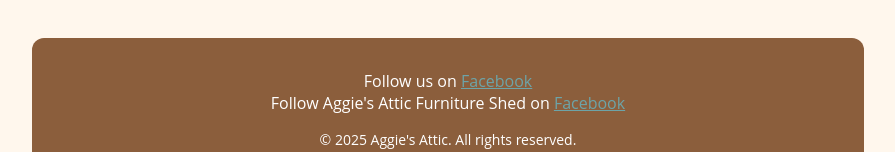
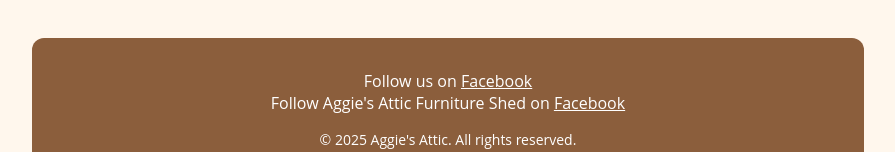
Before and after one commit to Tmulkey82/aggiesattic, a React (Vite) app: page / in a window 1280 px wide. Shown: the part 1473-1625 px from the top of the page, without its empty margins (192-1087 px from the left). Built offline with nearby package versions, Linux system fonts and the light colour scheme.

Commit message:
added facebook icon

```diff
--- a/src/App.jsx
+++ b/src/App.jsx
@@ -205,7 +205,7 @@
 
       {/* Footer */}
       <footer style={{
-        background: "#8b5e3c", // lighter, warm taupe for better contrast
+          background: "#8b5e3c",
           color: "white",
           padding: "1rem",
           textAlign: "center",
@@ -214,13 +214,27 @@
           maxWidth: 800
           }}>
           <p>
-          Follow us on <a href="https://www.facebook.com/profile.php?id=100057408972727" target="_blank" rel="noopener noreferrer" style={{ color: 'var(--color-teal)', textDecoration: 'underline' }}>Facebook</a>
-        <br />Follow Aggie's Attic Furniture Shed on <a href="https://www.facebook.com/profile.php?id=100070282226048" target="_blank" rel="noopener noreferrer" style={{ color: 'var(--color-teal)', textDecoration: 'underline' }}>Facebook</a>
+            Follow us on{" "}
+            <a href="https://www.facebook.com/profile.php?id=100057408972727"
+              target="_blank"
+              rel="noopener noreferrer"
+              style={{ color: 'white', textDecoration: 'underline' }}>
+              Facebook
+            </a>
+            <br />
+            Follow Aggie's Attic Furniture Shed on{" "}
+            <a href="https://www.facebook.com/profile.php?id=100070282226048"
+              target="_blank"
+              rel="noopener noreferrer"
+              style={{ color: 'white', textDecoration: 'underline' }}>
+              Facebook
+            </a>
           </p>
           <p style={{ margin: 0, fontSize: 14 }}>
             &copy; {new Date().getFullYear()} Aggie's Attic. All rights reserved.
           </p>
         </footer>
+
 
       {showModal && (
         <div style={{
```
Lines whose indentation alone changed are shown as unchanged.
